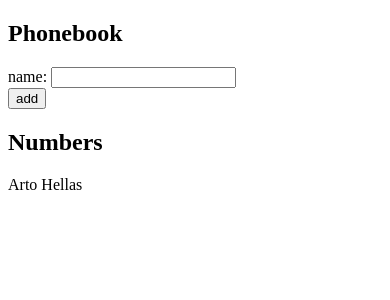
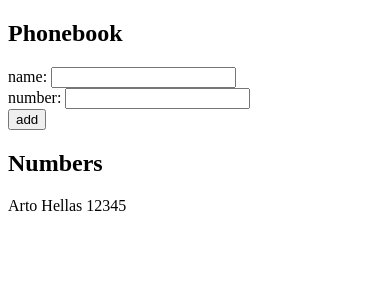
Before and after one commit to Marcelinka/fullstackopen, a React (Vite) app in the folder part2/phonebook/: page / in a window 390 px wide. Shown: the top 300 px of the page. Built offline with nearby package versions, Linux system fonts and the light colour scheme.

Commit message:
part2 [phonebook]: 2.8

```diff
--- a/part2/phonebook/src/App.jsx
+++ b/part2/phonebook/src/App.jsx
@@ -1,20 +1,32 @@
 import { useState } from "react";
 
 const App = () => {
-  const [persons, setPersons] = useState([{ name: "Arto Hellas" }]);
+  const [persons, setPersons] = useState([
+    { name: "Arto Hellas", number: "12345" },
+  ]);
 
   const [newName, setNewName] = useState("");
   const handleNewNameChange = (event) => setNewName(event.target.value);
 
+  const [newNumber, setNewNumber] = useState("");
+  const handleNewNumberChange = (event) => setNewNumber(event.target.value);
+
   const handleAddNewPerson = (event) => {
     event.preventDefault();
 
-    const alreadyExist = persons.some((person) => person.name === newName);
-    if (alreadyExist) {
+    const nameAlreadyExist = persons.some((person) => person.name === newName);
+    if (nameAlreadyExist) {
       return void alert(`${newName} is already added to phonebook`);
     }
 
-    setPersons(persons.concat([{ name: newName }]));
+    const numberAlreadyExist = persons.some(
+      (person) => person.number === newNumber,
+    );
+    if (numberAlreadyExist) {
+      return void alert(`${newNumber} is already added to phonebook`);
+    }
+
+    setPersons(persons.concat([{ name: newName, number: newNumber }]));
   };
 
   return (
@@ -25,12 +37,18 @@ const App = () => {
           name: <input value={newName} onChange={handleNewNameChange} />
         </div>
         <div>
+          number: <input value={newNumber} onChange={handleNewNumberChange} />
+        </div>
+        <div>
           <button type="submit">add</button>
         </div>
       </form>
+
       <h2>Numbers</h2>
       {persons.map((person) => (
-        <div key={person.name}>{person.name}</div>
+        <div key={person.name}>
+          {person.name} {person.number}
+        </div>
       ))}
     </div>
   );
```
